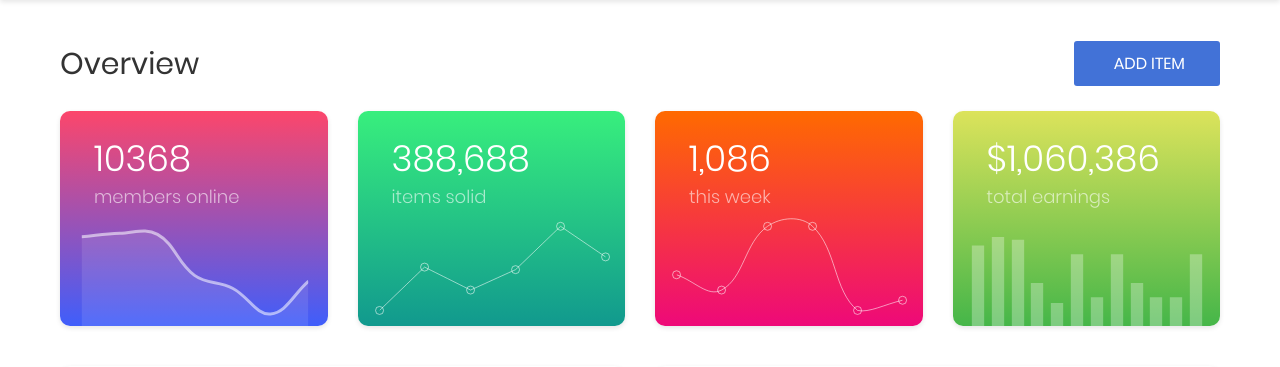
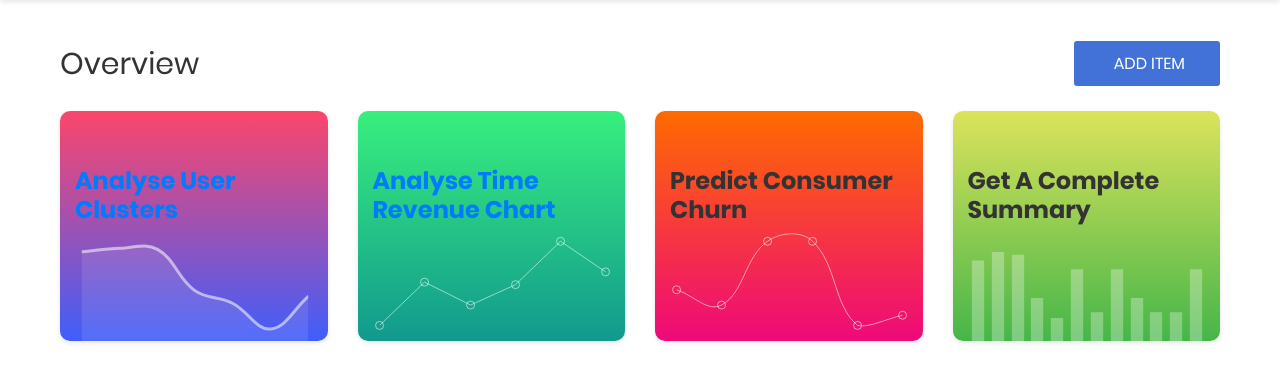
Before and after one commit to Adarsh-Shrivastava-001/Codeutasava3.0, a Django app: page /analyse/ in a window 1280 px wide. Shown: the part 75-442 px from the top of the page. Run offline with Django 3.2, Linux system fonts and the light colour scheme; some libraries are stand-ins or nearby versions.

Commit message:
Dashboard added

```diff
--- a/pycoders/templates/data_analysis/index.html
+++ b/pycoders/templates/data_analysis/index.html
@@ -203,8 +203,8 @@
                                                 <i class="zmdi zmdi-account-o"></i>
                                             </div>
                                             <div class="text">
-                                                <h2>10368</h2>
-                                                <span>members online</span>
+                                                <h3><a href="http://127.0.0.1:8000/analyse/cluster/">Analyse User Clusters</a></h3>
+
                                             </div>
                                         </div>
                                         <div class="overview-chart">
@@ -221,8 +221,8 @@
                                                 <i class="zmdi zmdi-shopping-cart"></i>
                                             </div>
                                             <div class="text">
-                                                <h2>388,688</h2>
-                                                <span>items solid</span>
+                                                <h3><a href="http://127.0.0.1:8000/analyse/time/">Analyse Time Revenue Chart</a></h3>
+
                                             </div>
                                         </div>
                                         <div class="overview-chart">
@@ -239,8 +239,8 @@
                                                 <i class="zmdi zmdi-calendar-note"></i>
                                             </div>
                                             <div class="text">
-                                                <h2>1,086</h2>
-                                                <span>this week</span>
+                                                <h3>Predict Consumer Churn</h3>
+
                                             </div>
                                         </div>
                                         <div class="overview-chart">
@@ -249,6 +249,8 @@
                                     </div>
                                 </div>
                             </div>
+
+
                             <div class="col-sm-6 col-lg-3">
                                 <div class="overview-item overview-item--c4">
                                     <div class="overview__inner">
@@ -257,8 +259,8 @@
                                                 <i class="zmdi zmdi-money"></i>
                                             </div>
                                             <div class="text">
-                                                <h2>$1,060,386</h2>
-                                                <span>total earnings</span>
+                                                <h3>Get A Complete Summary</h3>
+
                                             </div>
                                         </div>
                                         <div class="overview-chart">
@@ -267,6 +269,7 @@
                                     </div>
                                 </div>
                             </div>
+
                         </div>
                         <div class="row">
                             <div class="col-lg-6">
```
Also changed, not shown: pycoders/static/graphs/essence_clusters.jpg, pycoders/static/graphs/essence_elbow.jpg.
